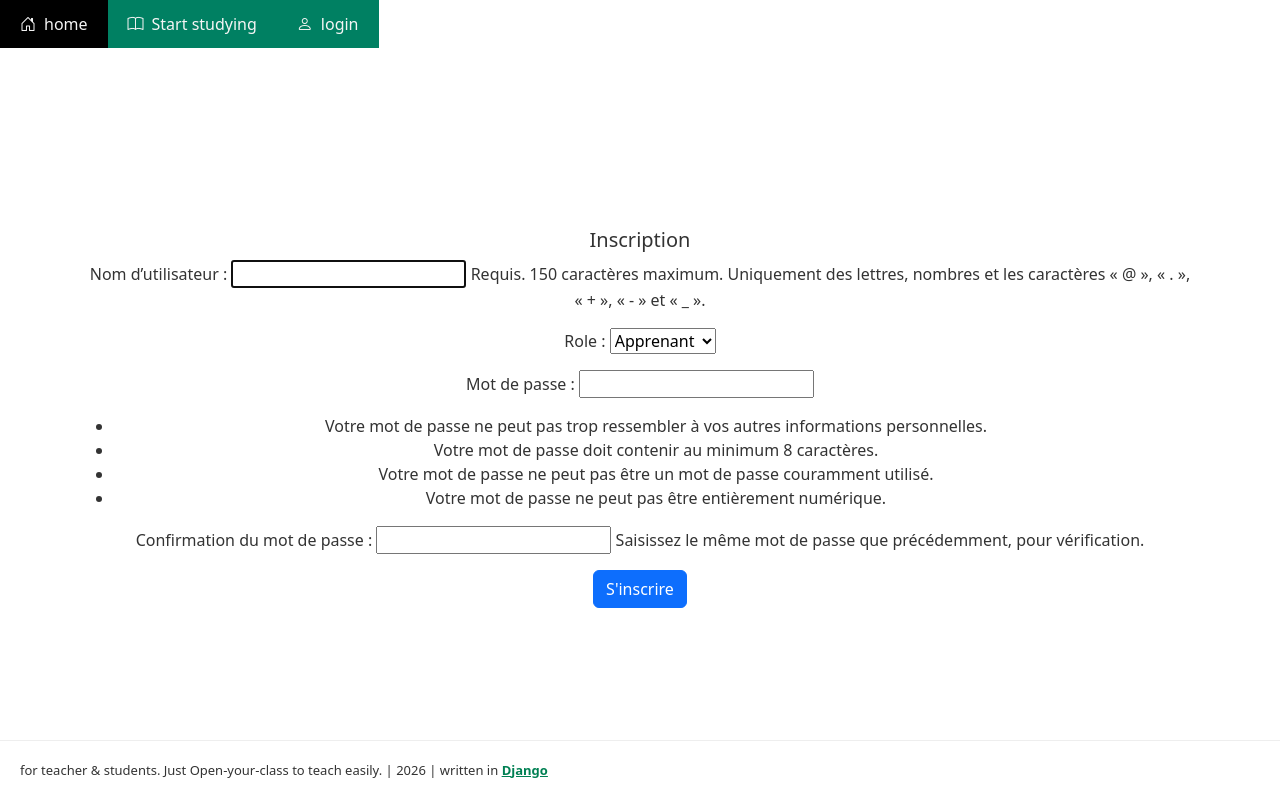
After one commit to Tebelegit/open-your-class, a Django app: page /account/register/ in a window 1280 px wide. The commit adds this page. Run offline with Django 5.2, Linux system fonts and the light colour scheme.

Commit message:
feat: implement user authentication and teacher creation views

```diff
--- a/classrooms/settings.py
+++ b/classrooms/settings.py
@@ -34,6 +34,8 @@ DEBUG = True
 
 ALLOWED_HOSTS = ['*']
 
+LOGIN_REDIRECT_URL = 'index' # ou '/'
+LOGOUT_REDIRECT_URL  = 'login'
 
 # Application definition
 
--- a/core/forms.py
+++ b/core/forms.py
@@ -0,0 +1,20 @@
+from django.forms import ModelForm
+from django.contrib.auth.forms import UserCreationForm
+from .models import TheUser, Course
+
+
+
+class RegisterForm(UserCreationForm):
+    class Meta:
+        model = TheUser
+        fields = ['username', 'role', 'password1', 'password2']
+
+class LoginForm(ModelForm):
+    class Meta:
+        model = TheUser
+        fields = ['username', 'password']
+
+class CourseCreateForm(ModelForm):
+    class Meta:
+        model = Course
+        fields = ['module', 'title', 'description']
--- a/core/models.py
+++ b/core/models.py
@@ -40,7 +40,6 @@ class Category(SlugBaseModel, BaseTimeStamp):
     def __str__(self):
         return self.name
 
-
 class Module(SlugBaseModel, BaseTimeStamp):
     category = models.ForeignKey(
         Category,
@@ -60,7 +59,6 @@ class Module(SlugBaseModel, BaseTimeStamp):
 
     def __str__(self):
         return self.name
-
 
 class Course(SlugBaseModel, BaseTimeStamp):
     module = models.ForeignKey(
@@ -93,7 +91,6 @@ class Course(SlugBaseModel, BaseTimeStamp):
     def get_absolute_url(self):
         return reverse('course_detail', kwargs={'slug': self.slug})
 
-
 class Chapter(SlugBaseModel, BaseTimeStamp):
     course = models.ForeignKey(
         Course,
@@ -120,7 +117,6 @@ class Chapter(SlugBaseModel, BaseTimeStamp):
 
     def __str__(self):
         return f"Chapitre {self.order} - {self.name}"
-
 
 class Lesson(SlugBaseModel, BaseTimeStamp):
     chapter = models.ForeignKey(
--- a/core/static/core/css/base.css
+++ b/core/static/core/css/base.css
@@ -30,7 +30,7 @@ h2 {
 
 .start,
 .home,
-.login {
+.create {
   text-decoration: none;
   background-color: rgb(0, 128, 98);
   color: whitesmoke;
@@ -38,13 +38,32 @@ h2 {
   display: flex; /* Flex aussi pour aligner l'icône et le texte */
   align-items: center;
   gap: 8px; /* Espace entre l'icône et le mot (home, login...) */
-  transition: 0.3s; /* Pour un effet fluide au survol */
+}
+
+#login {
+  text-decoration: none;
+  background-color: rgb(0, 128, 98);
+  color: whitesmoke;
+  padding: 12px 20px; /* 12px haut/bas, 20px gauche/droite */
+  display: flex; /* Flex aussi pour aligner l'icône et le texte */
+  align-items: center;
+  gap: 8px; /
+}
+
+#login:hover {
+  background-color: black;
+}
+
+.user__is_logged {
+  border: 1px solid #555;
+  padding: 12px 20px;
 }
 
 .start:hover,
 .home:hover,
-.login:hover {
-  filter: brightness(1.2); /* Éclaircit légèrement au survol */
+.login:hover .create:hover {
+  /* filter: brightness(1.2); */
+  background-color: black;
 }
 
 .main {
--- a/core/templates/base.html
+++ b/core/templates/base.html
@@ -6,40 +6,77 @@
     {% comment %}
     <script src="https://cdn.jsdelivr.net/npm/@tailwindcss/browser@4"></script>
     {% endcomment %}
-    <link href="https://cdn.jsdelivr.net/npm/bootstrap@5.3.3/dist/css/bootstrap.min.css" rel="stylesheet" integrity="sha384-QWTKZyjpPEjISv5WaRU9OFeRpok6YctnYmDr5pNlyT2bRjXh0JMhjY6hW+ALEwIH" crossorigin="anonymous">    <link rel="stylesheet" href="https://cdn.jsdelivr.net/npm/bootstrap-icons@1.11.3/font/bootstrap-icons.min.css">
-    <title>{% block title %}  {% endblock %}</title>
+    <link
+      href="https://cdn.jsdelivr.net/npm/bootstrap@5.3.3/dist/css/bootstrap.min.css"
+      rel="stylesheet"
+      integrity="sha384-QWTKZyjpPEjISv5WaRU9OFeRpok6YctnYmDr5pNlyT2bRjXh0JMhjY6hW+ALEwIH"
+      crossorigin="anonymous"
+    />
+    <link
+      rel="stylesheet"
+      href="https://cdn.jsdelivr.net/npm/bootstrap-icons@1.11.3/font/bootstrap-icons.min.css"
+    />
+    <title>{% block title %} {% endblock %}</title>
     {% load static %}
     <link rel="stylesheet" href="{% static 'core/css/base.css' %}" />
   </head>
   <body>
     <div class="content">
-        <header class="d-flex">
-            <a class="home" href="/">
-                <i class="bi bi-house-door"></i>
-                home
-            </a>
+      <header class="d-flex align-items-center">
+        <a class="home" href="/"> <i class="bi bi-house-door"></i> home </a>
+
         <a class="start" href="{% url 'category_list' %}">
           <i class="bi bi-book"></i> Start studying
         </a>
-            <a class="login bg-outline-success" href="#!">
-                <i class="bi bi-people"></i>
-                login
+
+        {% if user.is_authenticated %}
+        <div class="dropdown">
+          <span
+            class="user__is_logged dropdown-toggle"
+            role="button"
+            data-bs-toggle="dropdown"
+            aria-expanded="false"
+            style="cursor: pointer"
+          >
+            <i class="bi bi-person-circle"></i>
+            {{ user.username }}
+          </span>
+          <ul class="dropdown-menu">
+            <li><a class="dropdown-item" href="#!">Profile</a></li>
+            <li><hr class="dropdown-divider" /></li>
+            <li>
+              <form
+                action="{% url 'logout' %}"
+                method="post"
+                style="display: inline"
+              >
+                {% csrf_token %}
+                <button type="submit" class="dropdown-item">Logout</button>
+              </form>
+            </li>
+          </ul>
+        </div>
+        {% else %}
+        <a id="login" href="{% url 'login' %}">
+          <i class="bi bi-person"></i> login
         </a>
+        {% endif %}
       </header>
-        <main class="main">
-            {% block main %}
-            {% endblock %}
-        </main>
+      <main class="main">{% block main %} {% endblock %}</main>
       <footer>
         <span>
-                for teacher & students. Just Open-your-class to teach easily. | 2026 | written in <a target="_blank" href="https://www.djangoproject.com/">
-                    Django
-                </a>
+          for teacher & students. Just Open-your-class to teach easily. | 2026 |
+          written in
+          <a target="_blank" href="https://www.djangoproject.com/"> Django </a>
         </span>
       </footer>
     </div>
     {% block extra_js %}
-    <script src="https://cdn.jsdelivr.net/npm/bootstrap@5.3.3/dist/js/bootstrap.bundle.min.js" integrity="sha384-YvpcrYf0tY3lHB60NNkmXc5s9fDVZLESaAA55NDzOxhy9GkcIdslK1eN7N6jIeHz" crossorigin="anonymous"></script>
+    <script
+      src="https://cdn.jsdelivr.net/npm/bootstrap@5.3.3/dist/js/bootstrap.bundle.min.js"
+      integrity="sha384-YvpcrYf0tY3lHB60NNkmXc5s9fDVZLESaAA55NDzOxhy9GkcIdslK1eN7N6jIeHz"
+      crossorigin="anonymous"
+    ></script>
     {% endblock %}
   </body>
 </html>
--- /dev/null
+++ b/core/templates/core/auth/register.html
@@ -0,0 +1,15 @@
+{% extends "base.html" %}
+
+{% block main %}
+<div class="container mt-5">
+    <h2>Inscription</h2>
+
+    <form method="post">
+        {% csrf_token %}
+        {{ form.as_p }}
+        <button type="submit" class="btn btn-primary">
+            S'inscrire
+        </button>
+    </form>
+</div>
+{% endblock %}
--- a/core/templates/index.html
+++ b/core/templates/index.html
@@ -7,7 +7,7 @@
 
 {% block main %}
 <div>
-  <h1>
+  <h1 class="display-6 fw-bold">
     Opyc, <br />
     Open your class and teach easily.
   </h1> <hr class="w-100">
--- a/core/urls.py
+++ b/core/urls.py
@@ -12,4 +12,8 @@ extra_patterns = [
 urlpatterns = [
     path('', views.IndexView.as_view(), name='index'),
     path('start-study/', include(extra_patterns)),
+    path('create-course/', views.CourseCreateView.as_view(), name='create_course'),
+
+    # auth
+    path('account/register/', views.RegisterView.as_view(), name='register'),
 ]
--- a/core/views.py
+++ b/core/views.py
@@ -1,21 +1,28 @@
 from django.shortcuts import render, get_object_or_404
+from django.contrib.auth import login
+from django.contrib import messages
+from django.urls import reverse_lazy
 from django.views.generic import (
-    TemplateView, ListView, DetailView
+    TemplateView, ListView, DetailView, CreateView, UpdateView, DeleteView
 )
 from .models import (
-    Category, Module, Course, Chapter, Lesson, Enrollment
+    TheUser, Category, Module, Course, Chapter, Lesson, Enrollment
 )
 
+from django.contrib.auth.mixins import LoginRequiredMixin, UserPassesTestMixin
+from .forms import (
+    CourseCreateForm, RegisterForm
+)
 # Create your views here.
 
 class IndexView(TemplateView):
     template_name = 'index.html'
 
-class CategoryListView(ListView):
+class CategoryListView(LoginRequiredMixin, ListView):
     model = Category
     template_name = 'core/list/category_list.html'
     context_object_name = 'categories'
-   # paginate_by = 3
+    login_url = 'login'
 
     def get_queryset(self):
         return Category.objects.all().prefetch_related('modules')
@@ -116,3 +123,35 @@ class LessonDetailView(DetailView):
                 ).select_related('chapter__course__module__category').order_by('order').first()
 
         return context
+
+
+''' forms '''
+class RegisterView(CreateView):
+    model = TheUser
+    form_class = RegisterForm
+    template_name = 'core/auth/register.html'
+  #  success_url = 'login'
+
+    def form_valid(self, form):
+        user = form.save()
+        login(self.request, user)
+        messages.success(self.request, 'inscription reussie.')
+        return super().form_valid(form)
+
+
+    def form_invalid(self, form):
+        return super().form_invalid(form)
+
+class CourseCreateView(LoginRequiredMixin, UserPassesTestMixin, CreateView):
+    model = Course
+    form_class = CourseCreateForm
+    template_name = 'core/create/create_course.html'
+    success_url = reverse_lazy('index')
+
+    # seul un teacher cree des cours.
+    def test_func(self):
+        return self.request.user.teacher
+
+    def form_valid(self, form):
+        form.instance.teacher = self.request.user
+        return super().form_valid(form)
```
Also changed, not shown: core/templates/core/create/create_course.html (added, +15 -0 lines), core/templates/registration/login.html (added, +15 -0 lines), core/templates/registration/password_change.html (added, +11 -0 lines), core/templates/registration/password_change_done.html (added, +10 -0 lines), core/templates/utils/form_ex.html (added, +11 -0 lines). Lines whose indentation alone changed are shown as unchanged.
